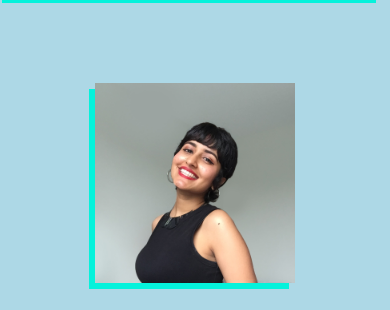
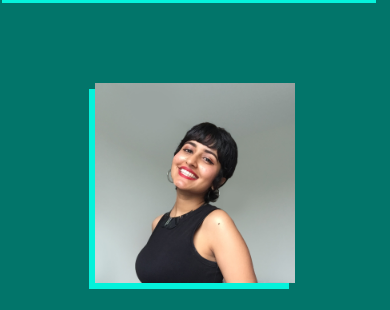
Before and after one commit to kritika-anita/kritika-anita.github.io, a plain HTML site: page index.html in a window 390 px wide. Shown: the part 111-421 px from the top of the page. Drawn offline with Linux system fonts and the light colour scheme.

Commit message:
media query

```diff
--- a/styles/style.css
+++ b/styles/style.css
@@ -30,11 +30,17 @@
   @media only screen and (min-device-width: 320px) {
     body {
       background-color: lightblue;
-      text-align: center;
-      font-family: 'VT323', monospace;
-      font-size: 22px;
+
     }
   }
+  body {
+    background-color: #02756a;
+    text-align: center;
+    font-family: 'VT323', monospace;
+    font-size: 22px;
+  }
+
+
 
 h1 {
       font-family: 'VT323', monospace;
```
